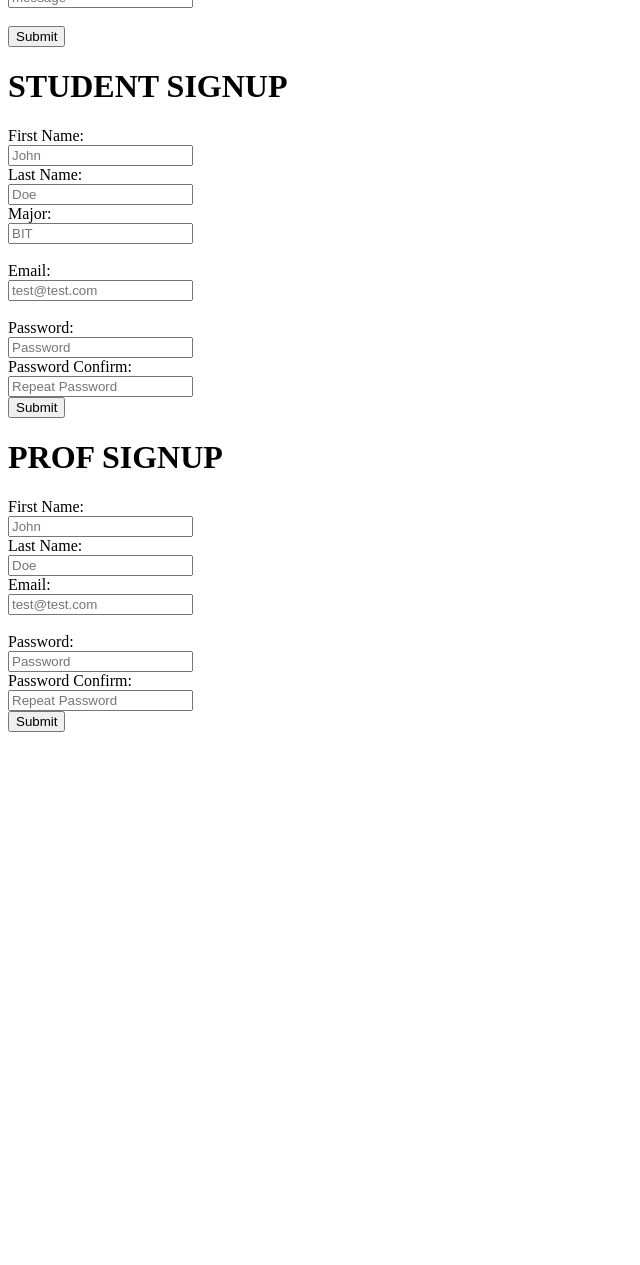
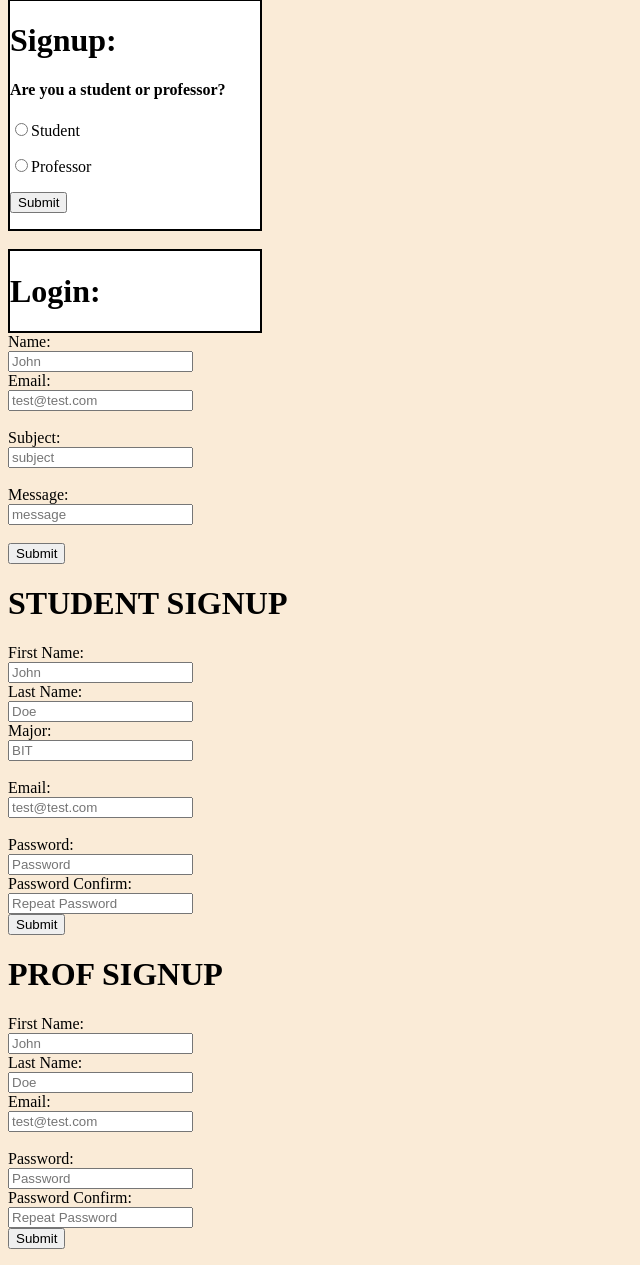
Before and after one commit to SMUth-Moves-Only/SMU-Website, a PHP site: page /AirMQTT/ in a window 1280 px wide. Shown: the part 309-1574 px from the top of the page, without its empty margins (0-640 px from the left). Before the commit the page ends 1041 px from the top, so only its background shows below. Run offline with PHP 8.4, Linux system fonts and the light colour scheme.

Commit message:
update 1

```diff
--- a/header.php
+++ b/header.php
@@ -7,6 +7,73 @@ include "analytics.php";
 
 <head>
     <link rel="stylesheet" href="css/header.css">
+
+    <style type="text/css">
+        body {background-color:antiquewhite}
+      div {background-color: white; border: 2px solid black; width: 250px;}
+    </style>
+
+    <script type="text/javascript">
+
+        function Login() {
+            //only show stu inpout for students; only show pro input for professors
+            var y =document.forms["logIn"].elements["Person"].value;
+            var Slog = document.getElementById("stu");
+            var Plog = document.getElementById("pro");
+
+                if (y=="S") {
+                    Slog.style.display = "block";
+                    Plog.style.display = "none";
+                } else if (y=="P") {
+                    Slog.style.display = "none";
+                    Plog.style.display = "block";
+                }
+            }
+
+            function checkForm() {
+            //check that user has selected Student or Professor before submitting
+            //keep track if any error
+            var someError = false;
+
+            //check if Student or Professor was selected
+            var Check =  document.forms["logIn"].elements["Person"];
+            someError = checkFO(Check);
+
+            //if error was found, give user message and prevent submitting form
+            if (someError==true) {
+                event.preventDefault(); //prevent "submit" defult event
+
+                //pop up error message
+                alert("Please select Student or Professor");
+
+            }
+        }
+
+    </script>
+
 </head>
 
+    <body>
+
+        <tr>
+            <img src="smu.png" alt="smu">
+        </tr>
+
+        <div>
+            <!--select a button for student or professor-->
+            <h1>Signup:</h1>
+            <h4>Are you a student or professor?</h4>
+            <p><input type="radio" name="person" value="st"><label>Student</label></p>
+            <p><input type="radio" name="person" value="pr"><label>Professor</label></p>
+            <p><input type="submit" value="Submit"></p>
+        </div>
+<br>
+
+        <div>
+            <h1>Login:</h1>
+        </div>
+
+
+    </body>
+
 </html>
--- a/index.php
+++ b/index.php
@@ -13,9 +13,7 @@ include "header.php";
 
 <body>
 
-<h1>this is my edit - walid</h1>
 
-<h1>This is a beautiful website</h1>
 
     <!--THIS IS THE CONTACT FORM-->
     <form action="includes/contact.inc.php" method="post">
```
